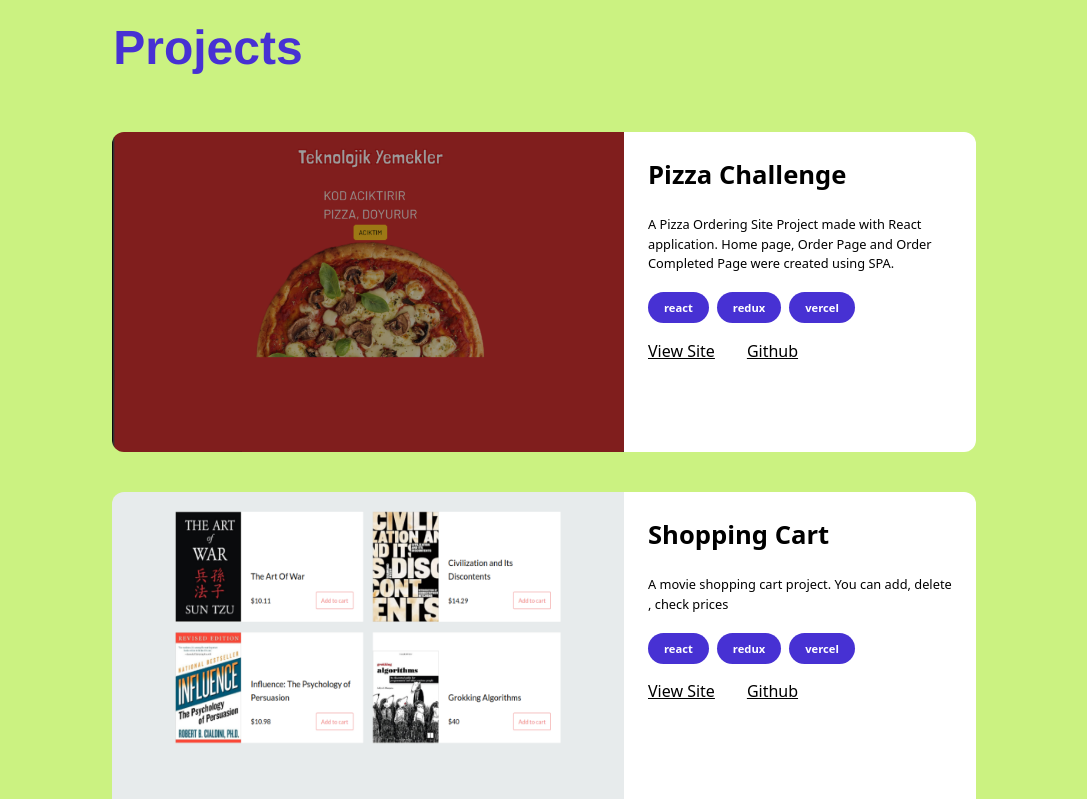
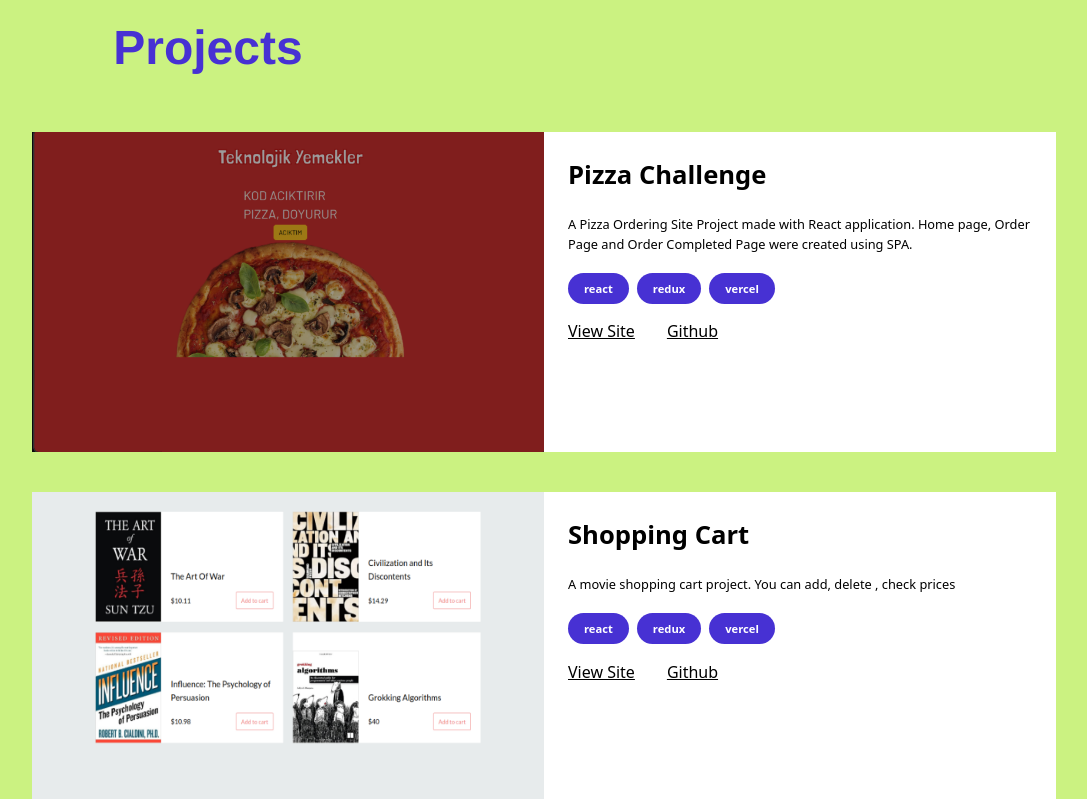
Before and after one commit to burgokmen/FSWeb-Frontend-Challenge, a React (Vite) app in the folder Gokmen-Resume/: page / in a window 1280 px wide. Shown: the part 1420-2219 px from the top of the page, without its empty margins (100-1187 px from the left). Built offline with nearby package versions, Linux system fonts and the light colour scheme.

Commit message:
Project component is responsive, header needs rev.

```diff
--- a/Gokmen-Resume/src/components/Header.jsx
+++ b/Gokmen-Resume/src/components/Header.jsx
@@ -8,7 +8,7 @@ import { useContext } from "react";
 function Header() {
   const { language } = useContext(SettingsContext);
   return (
-    <header className="flex p-5 justify-center flex-col sm:flex-row">
+    <header className="flex flex-wrap p-5 justify-center flex-col sm:flex-row ">
       <div>
         <h1 className="font-interbold font-bold sm:text-mygreen-1 text-[#333232] text-[3.5rem] ">
           {data[language].header.title}
--- a/Gokmen-Resume/src/components/Projects.jsx
+++ b/Gokmen-Resume/src/components/Projects.jsx
@@ -16,15 +16,11 @@ export default function Projects() {
         return (
           <div
             key={i}
-            className="flex-col pb-10 max-[500px]:max-w-[300px] ml-2  "
+            className="flex-col pb-10 w-160 md:w-320 lg:w-480 ml-2  "
           >
             <div className="flex flex-wrap justify-center  ">
-              <img
-                className="w-[32rem] h-[20rem] rounded-l-xl "
-                src={pr.img}
-                alt="Proce"
-              />
-              <div className="w-[22rem] h-[20rem] p-6 rounded-r-xl bg-white flex flex-col dark:bg-mydark-3 ">
+              <img className="w-[32rem] h-[20rem]  " src={pr.img} alt="Proce" />
+              <div className="w-[32rem] h-[20rem] p-6  bg-white flex flex-col dark:bg-mydark-3 ">
                 <h3 className="font-bold text-[1.6rem] pb-[1.3rem] dark:text-[#C1BAED] ">
                   {pr.title}
                 </h3>
```
